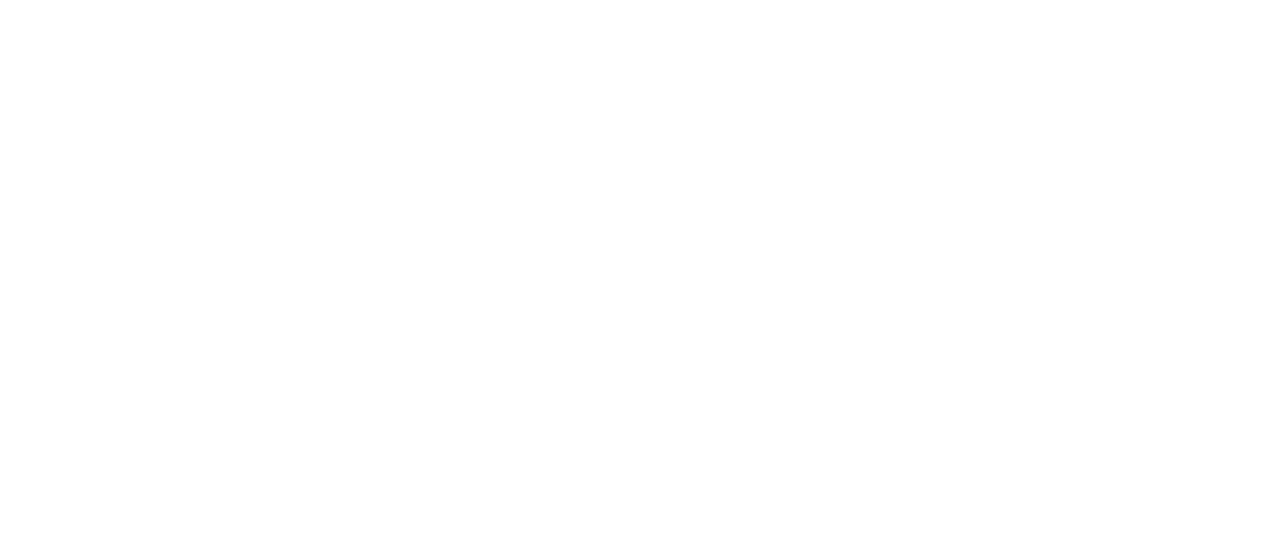
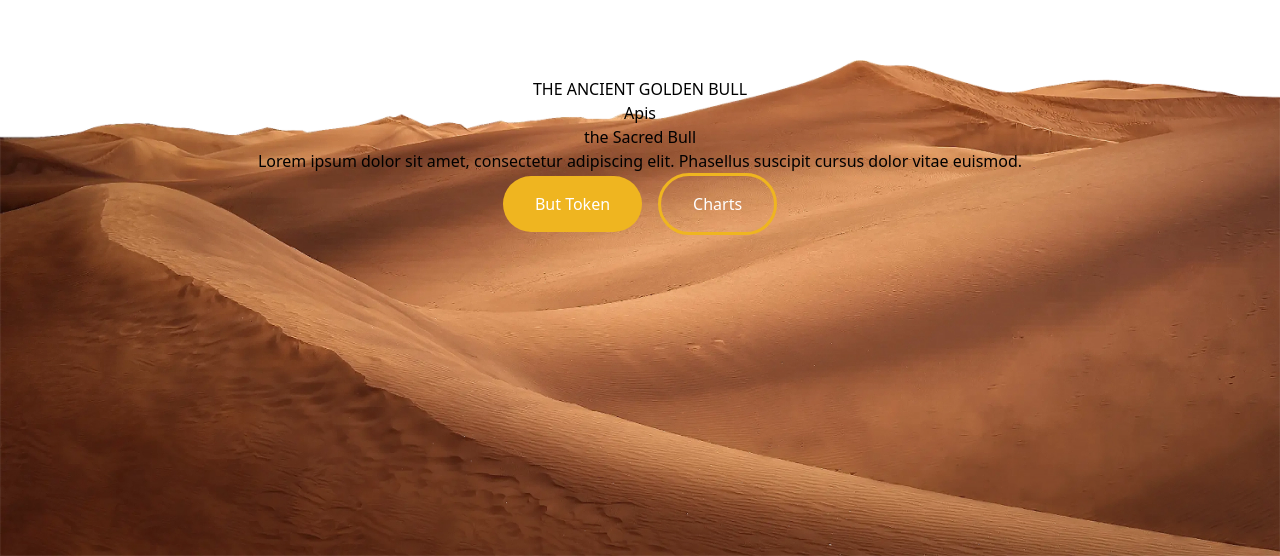
Before and after one commit to aaronjoshuaespinosa/apis, a React (Vite) app: page / in a window 1280 px wide. Shown: the part 244-800 px from the top of the page. Built offline with nearby package versions, Linux system fonts and the light colour scheme.

Commit message:
init hero section

```diff
--- a/package.json
+++ b/package.json
@@ -17,10 +17,12 @@
     "@types/react": "^18.0.37",
     "@types/react-dom": "^18.0.11",
     "@vitejs/plugin-react": "^4.0.0",
+    "autoprefixer": "^10.4.14",
     "eslint": "^8.38.0",
     "eslint-plugin-react": "^7.32.2",
     "eslint-plugin-react-hooks": "^4.6.0",
     "eslint-plugin-react-refresh": "^0.3.4",
+    "postcss": "^8.4.24",
     "tailwindcss": "^3.3.2",
     "vite": "^4.3.9"
   }
--- /dev/null
+++ b/postcss.config.cjs
@@ -0,0 +1,6 @@
+module.exports = {
+    plugins: {
+        tailwindcss: {},
+        autoprefixer: {},
+    }
+}
--- a/src/App.jsx
+++ b/src/App.jsx
@@ -1,12 +1,12 @@
-import { useState } from 'react'
+import React from 'react'
 import './index.css'
+import Hero from './views/Hero'
 
 function App() {
-  const [count, setCount] = useState(0)
 
   return (
     <>
-      <div></div>
+      <Hero />
     </>
   )
 }
--- /dev/null
+++ b/src/constants/index.jsx
@@ -0,0 +1,142 @@
+// NAVLINKS
+export const navLinks = [
+    {
+        link: "#home",
+        name: "Home"
+    },
+    {
+        link: "#about",
+        name: "About"
+    },
+    {
+        link: "#tokenomics",
+        name: "Tokenomics"
+    },
+    {
+        link: "#partners",
+        name: "Partners"
+    },
+]
+
+// PARTNER CONTENTS
+export const partners = [
+    {
+        img: "",
+        name: ""
+    },
+    {
+        img: "",
+        name: ""
+    },
+    {
+        img: "",
+        name: ""
+    },
+    {
+        img: "",
+        name: ""
+    },
+]
+
+// ROADMAP CONTENTS
+export const roadmap = [
+    // QUARTER1
+    {
+        quarter: "Q1",
+        year: "2023",
+        title: "Lorem ipsum",
+        content: [
+            {
+                index: 0,
+                text: "Lorem ipsum set dolor.",
+            },
+            {
+                index: 1,
+                text: "Lorem ipsum set dolor.",
+            },
+            {
+                index: 2,
+                text: "Lorem ipsum set dolor.",
+            },
+            {
+                index: 3,
+                text: "Lorem ipsum set dolor.",
+            },
+        ]
+    },
+
+    // QUARTER2
+    {
+        quarter: "Q2",
+        year: "2023",
+        title: "Lorem ipsum",
+        content: [
+            {
+                index: 0,
+                text: "Lorem ipsum set dolor.",
+            },
+            {
+                index: 1,
+                text: "Lorem ipsum set dolor.",
+            },
+            {
+                index: 2,
+                text: "Lorem ipsum set dolor.",
+            },
+            {
+                index: 3,
+                text: "Lorem ipsum set dolor.",
+            },
+        ]
+    },
+
+    // QUARTER3
+    {
+        quarter: "Q3",
+        year: "2023",
+        title: "Lorem ipsum",
+        content: [
+            {
+                index: 0,
+                text: "Lorem ipsum set dolor.",
+            },
+            {
+                index: 1,
+                text: "Lorem ipsum set dolor.",
+            },
+            {
+                index: 2,
+                text: "Lorem ipsum set dolor.",
+            },
+            {
+                index: 3,
+                text: "Lorem ipsum set dolor.",
+            },
+        ]
+    },
+
+    // QUARTER4
+    {
+        quarter: "Q4",
+        year: "2023",
+        title: "Lorem ipsum",
+        content: [
+            {
+                index: 0,
+                text: "Lorem ipsum set dolor.",
+            },
+            {
+                index: 1,
+                text: "Lorem ipsum set dolor.",
+            },
+            {
+                index: 2,
+                text: "Lorem ipsum set dolor.",
+            },
+            {
+                index: 3,
+                text: "Lorem ipsum set dolor.",
+            },
+        ]
+    },
+]
--- a/src/index.css
+++ b/src/index.css
@@ -1,3 +1,6 @@
+@import url('https://fonts.googleapis.com/css2?family=Uncial+Antiqua&display=swap');
+@import url('https://fonts.googleapis.com/css2?family=Inter:wght@100;200;300;400;500;600;700;800;900&display=swap');
+
 @tailwind base;
 @tailwind components;
 @tailwind utilities;
--- /dev/null
+++ b/src/views/Hero.jsx
@@ -0,0 +1,25 @@
+import React from 'react'
+
+const Hero = () => {
+
+    return (
+        <>
+            <div className='min-h-screen flex items-center justify-center w-full'>
+                {/* hero content */}
+                <div className='flex flex-col text-center overflow-hidden'>
+                    <p>THE ANCIENT GOLDEN BULL</p>
+                    <h1>Apis</h1>
+                    <h4>the Sacred Bull</h4>
+                    <p>Lorem ipsum dolor sit amet, consectetur adipiscing elit. Phasellus suscipit cursus dolor vitae euismod. </p>
+                    <div className="flex gap-[1rem] items-center justify-center">
+                        <button className="bg-yllw text-white py-[1rem] px-[2rem] rounded-[3rem]">But Token</button>
+                        <button className="bg-transparent text-white py-[1rem] px-[2rem] rounded-[3rem] border-solid border-yllw border-[3px]">Charts</button>
+                    </div>
+                    <img src="/src/assets/hero-dessert.webp" alt="hero-image" className='w-full absolute bottom-0 left-0 z-[-1]' />
+                </div>
+            </div>
+        </>
+    )
+}
+
+export default Hero
--- a/tailwind.config.js
+++ b/tailwind.config.js
@@ -1,8 +1,20 @@
 /** @type {import('tailwindcss').Config} */
 module.exports = {
-  content: ["./src/**/*.{html,js}"],
+  content: [
+    "./index.html",
+    "./src/**/*.{html,js,jsx}"
+  ],
   theme: {
-    extend: {},
+    extend: {
+      fontFamily: {
+        'uncial': ['Uncial Antiqua'],
+        'inter': ['Inter']
+      },
+      colors: {
+        yllw: "#EFB520",
+        orange: "#FF6900"
+      }
+    },
   },
   plugins: [],
 }
```
Also changed, not shown: src/assets/hero-dessert.webp (added), 1 other file (tests, documents, lock files or other folders).
